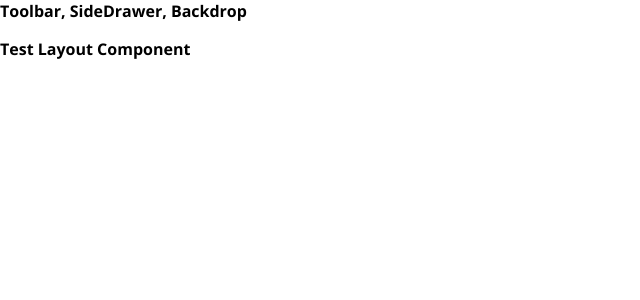
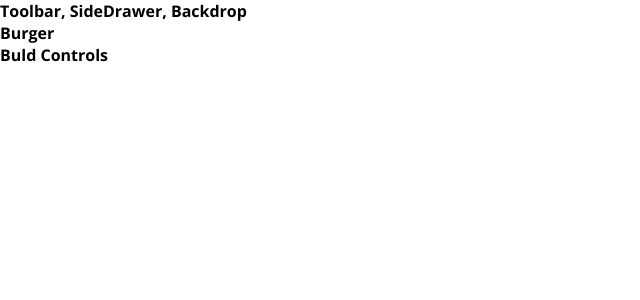
Before and after one commit to TodorovStanimir/burger-builder, a React app: page / in a window 1280 px wide. Shown: the top 300 px of the page, without its empty margins (0-640 px from the left). Built offline with nearby package versions, Linux system fonts and the light colour scheme.

Commit message:
feat: Add BurgerBuilder component

```diff
--- a/src/App.js
+++ b/src/App.js
@@ -1,13 +1,14 @@
 import React, { Component } from 'react';
 
-import Layout from './components/Layout/Layout'
+import Layout from './components/Layout/Layout';
+import BurgerBuilder from './containers/BurgerBuilder/BulgerBuilder';
 
 class App extends Component {
   render() {
     return (
       <div>
         <Layout>
-          <p>Test Layout Component</p>
+          <BurgerBuilder />
         </Layout>
       </div>
     );
--- /dev/null
+++ b/src/containers/BurgerBuilder/BulgerBuilder.js
@@ -0,0 +1,20 @@
+import React, { Component } from 'react';
+
+import Auxilliary from '../../hoc/Auxilliary';
+
+class BurgerBuilder extends Component {
+    // constructor(props) {
+    //     super(props)
+    // }
+
+    render() {
+        return (
+            <Auxilliary>
+                <div>Burger</div>
+                <div>Buld Controls</div>
+            </Auxilliary>
+        );
+    }
+}
+
+export default BurgerBuilder;
```
